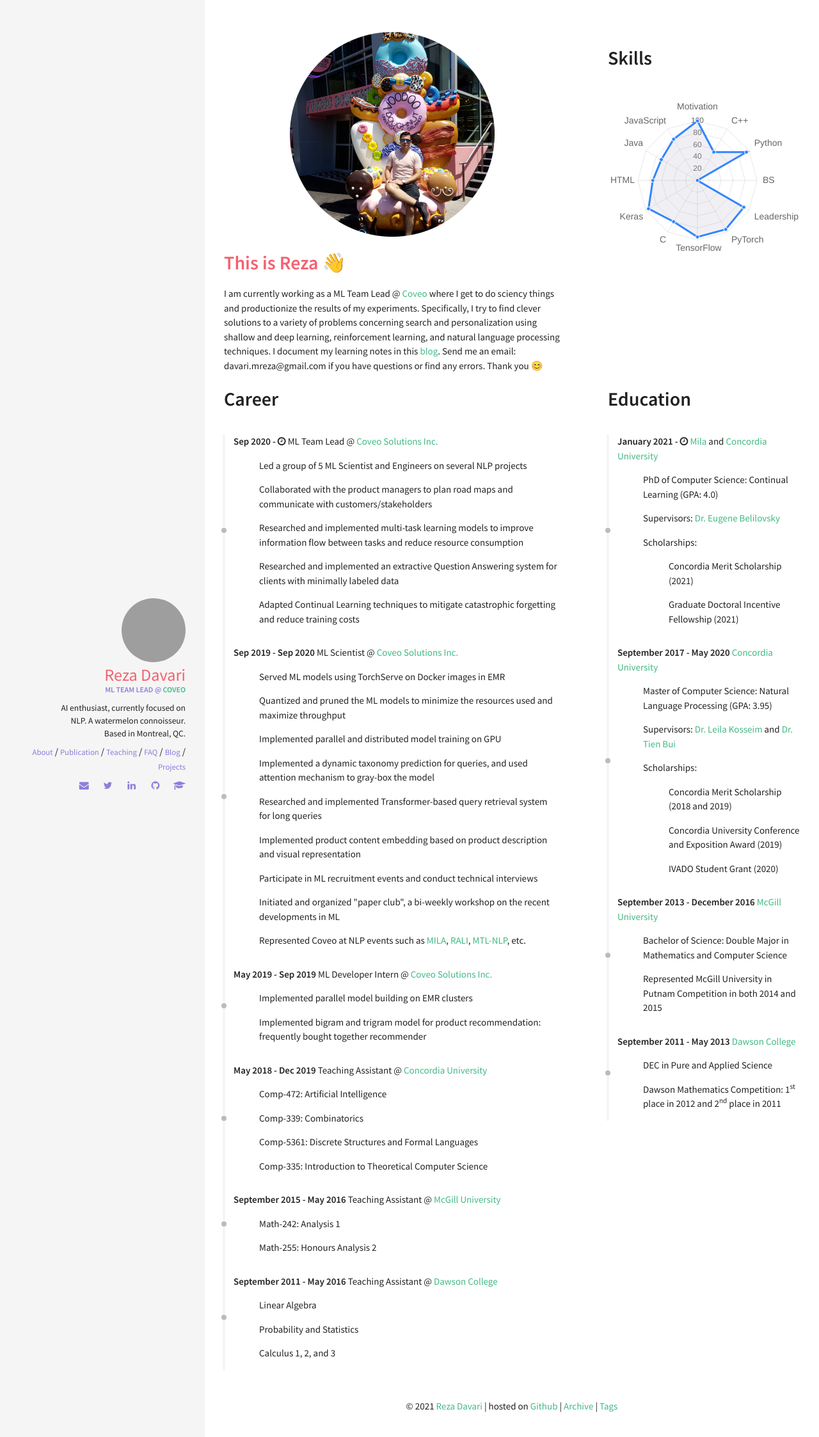
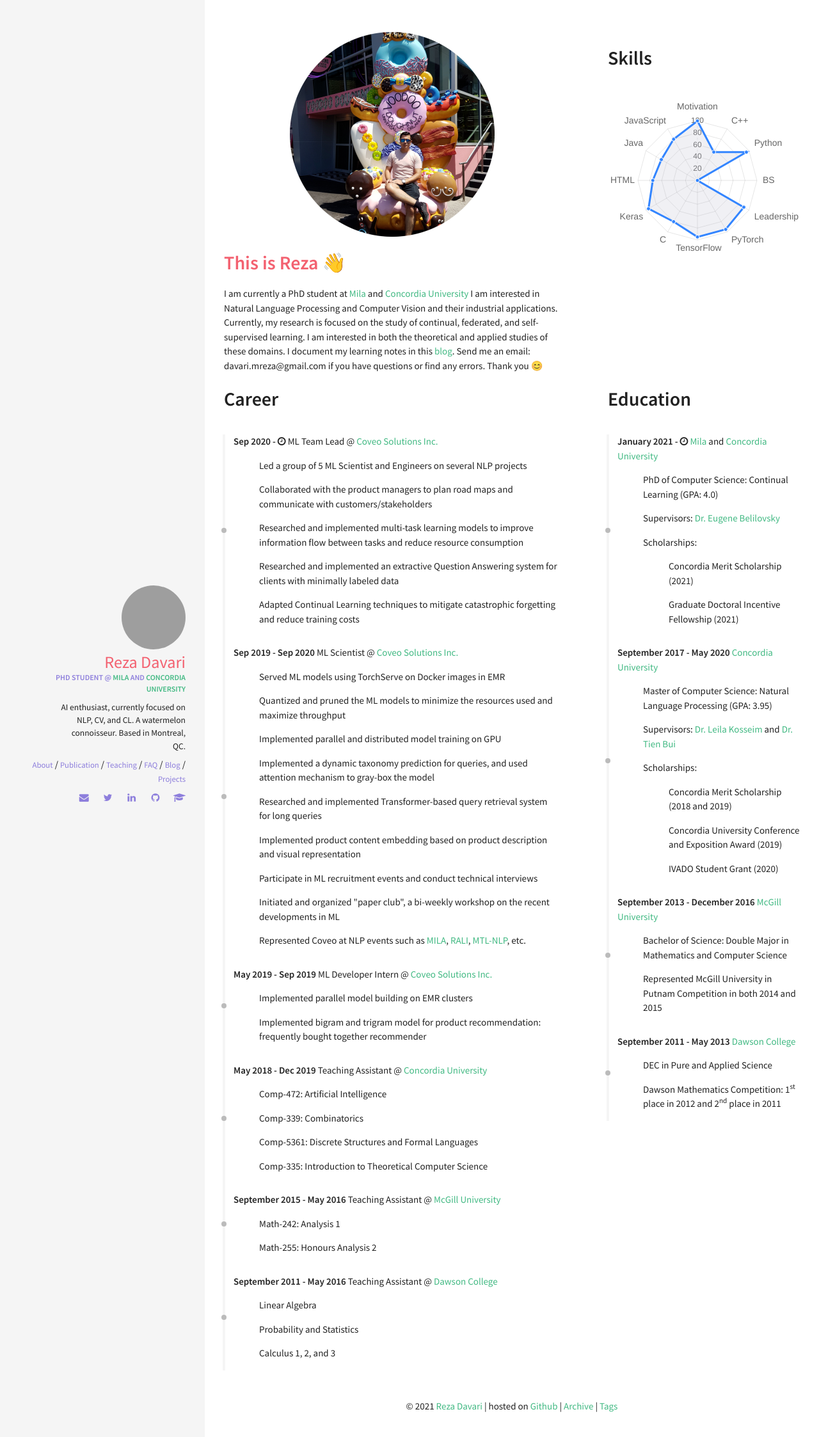
Before and after one commit to rezazzr/davari.io, a Jekyll site: the page built from index.html, in a window 1280 px wide. Shown: the top 2246 px of the page at 64% size. Built offline with Jekyll 4.4.1, drawn with Linux system fonts in a browser that asks for light colours; nearby versions of some CDN libraries; grey boxes are pictures that could not be loaded.

Commit message:
📎 updated my current occupation

```diff
--- a/_config.yml
+++ b/_config.yml
@@ -34,8 +34,8 @@ kramdown:
 #
 owner:
   name: Reza Davari
-  job: ML Team Lead @ <a href="https://www.coveo.com/en" target="_blank">Coveo</a>
-  bio: "AI enthusiast, currently focused on NLP. A watermelon connoisseur. Based in Montreal, QC."
+  job: PhD Student @ <a href="https://mila.quebec/en/" target="_blank">Mila</a> and <a href="https://www.concordia.ca/ginacody.html" target="_blank">Concordia University</a>
+  bio: "AI enthusiast, currently focused on NLP, CV, and CL. A watermelon connoisseur. Based in Montreal, QC."
   email: davari.mreza@gmail.com
   disqus-shortname: davari-io
   twitter: davari_reza #username
--- a/_includes/sections/about.html
+++ b/_includes/sections/about.html
@@ -1,9 +1,10 @@
 <h1><span style="color:#F36170" data-i18n="skills.my_skills">This is Reza &#128075</span></h1>
 
 <div>
-    I am currently working as a ML Team Lead @ <a href="https://www.coveo.com/en" target="_blank">Coveo</a> where I get
-    to do sciency things and productionize the results of my experiments. Specifically, I try to find clever solutions to a variety of problems concerning search and
-    personalization using shallow and deep learning, reinforcement learning, and natural language processing techniques.
+    I am currently a PhD student at <a href="https://mila.quebec/en/" target="_blank">Mila</a> and <a href="https://www.concordia.ca/ginacody.html" target="_blank">Concordia University</a>
+    I am interested in Natural Language Processing and Computer Vision and their industrial applications.
+    Currently, my research is focused on the study of continual, federated, and self-supervised learning.
+    I am interested in both the theoretical and applied studies of these domains.
     I document my learning notes in this <a href="{{ '/logs.html' | relative_url }}">blog</a>. Send me an email:
     davari.mreza@gmail.com if you have questions or find
     any errors. Thank you &#128522
```
